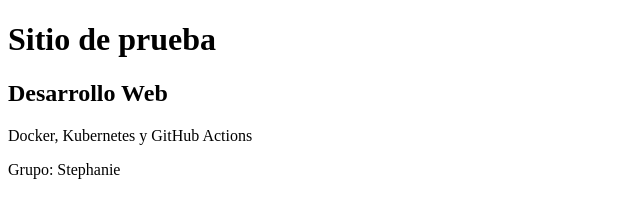
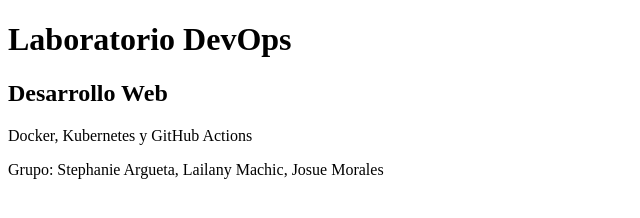
Before and after one commit to StephanieTz/laboratorio-devops, a plain HTML site: page site/index.html in a window 1280 px wide. Shown: the whole page, without its empty margins (0-640 px from the left). Drawn offline with Linux system fonts and the light colour scheme.

Commit message:
Update title and group information in index.html

```diff
--- a/site/index.html
+++ b/site/index.html
@@ -3,12 +3,12 @@
 <head>
   <meta charset="UTF-8">
   <meta name="viewport" content="width=device-width, initial-scale=1">
-  <title>Sitio de prueba</title>
+  <title>Laboratorio DevOps</title>
 </head>
 <body>
-  <h1>Sitio de prueba</h1>
+  <h1>Laboratorio DevOps</h1>
   <h2>Desarrollo Web</h2>
   <p>Docker, Kubernetes y GitHub Actions</p>
-  <p>Grupo: Stephanie</p>
+  <p>Grupo: Stephanie Argueta, Lailany Machic, Josue Morales</p>
 </body>
 </html>
```
